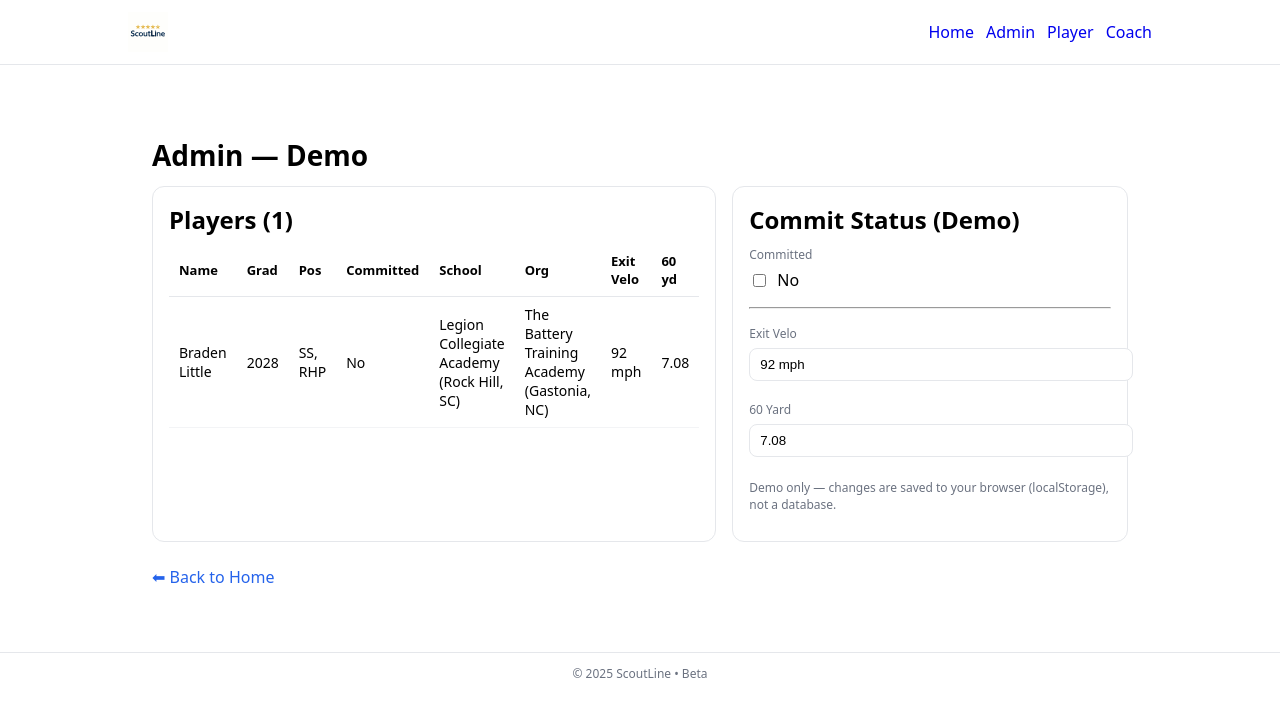
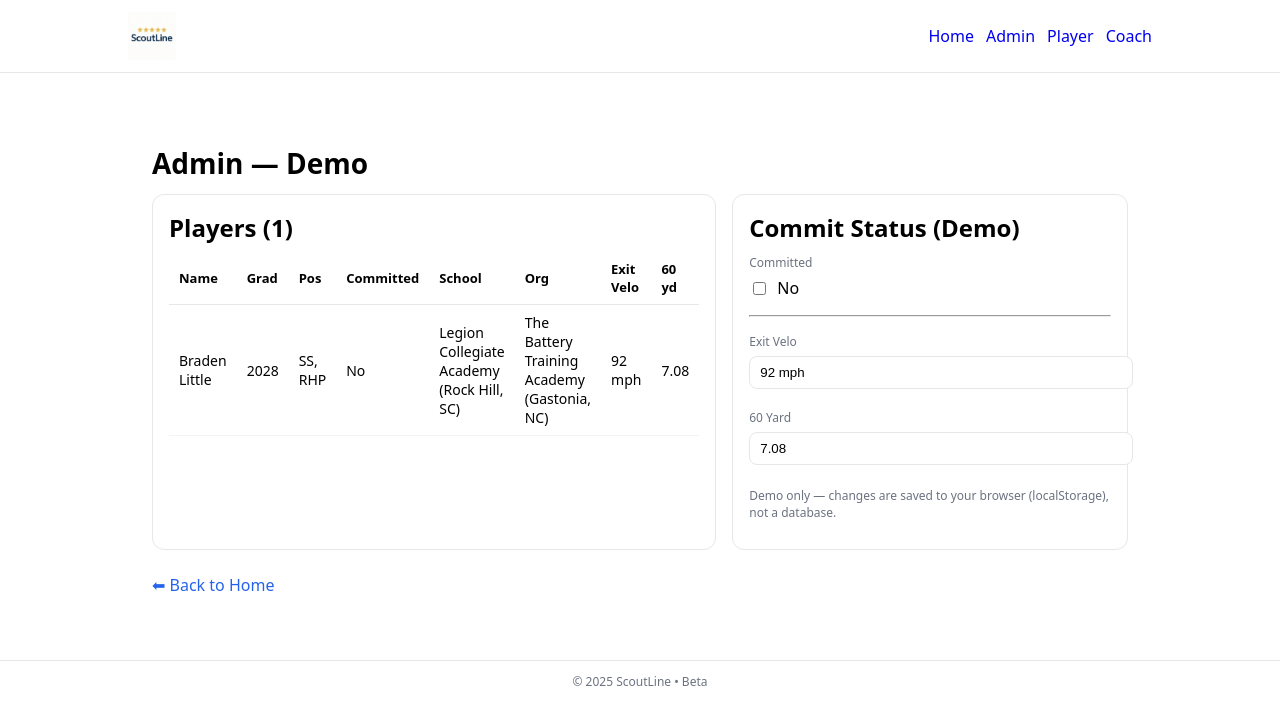
Before and after one commit to mattblittle-create/scoutline-beta, a Next.js app: page /admin in a window 1280 px wide. Shown: the top 724 px of the page. Built offline with nearby package versions, Linux system fonts and the light colour scheme.

Commit message:
Update layout.tsx

```diff
--- a/app/layout.tsx
+++ b/app/layout.tsx
@@ -8,16 +8,14 @@ export default function RootLayout({ children }: { children: React.ReactNode })
       <body style={{ fontFamily: "system-ui, -apple-system, Segoe UI, Roboto, Helvetica, Arial", margin: 0 }}>
         <header style={{ borderBottom: "1px solid #e5e7eb", background: "#fff" }}>
           <nav style={{ maxWidth: 1024, margin: "0 auto", display: "flex", gap: 16, alignItems: "center", padding: "12px 16px" }}>
-            {/* Brand logo (SVG) */}
             <Link href="/" aria-label="ScoutLine home" style={{ display: "flex", alignItems: "center" }}>
               <Image
-                src="/scoutline-logo-gold.svg"
+                src="/scoutline-logo-gold.png"
                 alt="ScoutLine"
                 width={180}
-                height={40}
+                height={48}
                 priority
-                style={{ height: 40, width: "auto", display: "block" }}
-                sizes="(max-width: 640px) 140px, 180px"
+                style={{ height: 48, width: "auto" }}
               />
             </Link>
 
```
